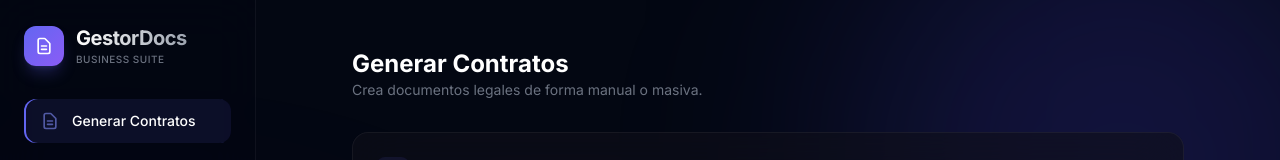
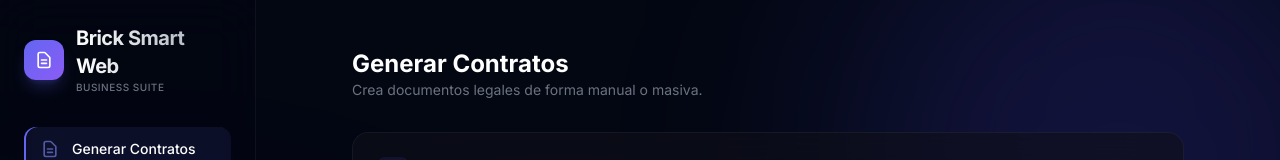
Before and after one commit to Goyi19/contrato-arriendo-generator, a website: page index.html in a window 1280 px wide. Shown: the top 160 px of the page. Drawn offline with nearby package versions, Linux system fonts and the light colour scheme; no server answers.

Commit message:
Update website title to Brick Smart Web

```diff
--- a/index.html
+++ b/index.html
@@ -4,7 +4,7 @@
 <head>
     <meta charset="UTF-8" />
     <meta name="viewport" content="width=device-width, initial-scale=1.0" />
-    <title>GestorDocs — Suite de Documentos y Proyectos</title>
+    <title>Brick Smart Web — Suite de Documentos y Proyectos</title>
     <meta name="description"
         content="Genera contratos de arriendo profesionales con inteligencia artificial. Gramática perfecta, descarga en .docx, modo manual y masivo." />
 
@@ -81,7 +81,7 @@
                     <div>
                         <h1
                             class="text-xl font-bold tracking-tight bg-gradient-to-r from-white to-gray-400 bg-clip-text text-transparent">
-                            GestorDocs</h1>
+                            Brick Smart Web</h1>
                         <p class="text-[10px] text-gray-500 font-medium uppercase tracking-wider">Business Suite</p>
                     </div>
                 </div>
```
